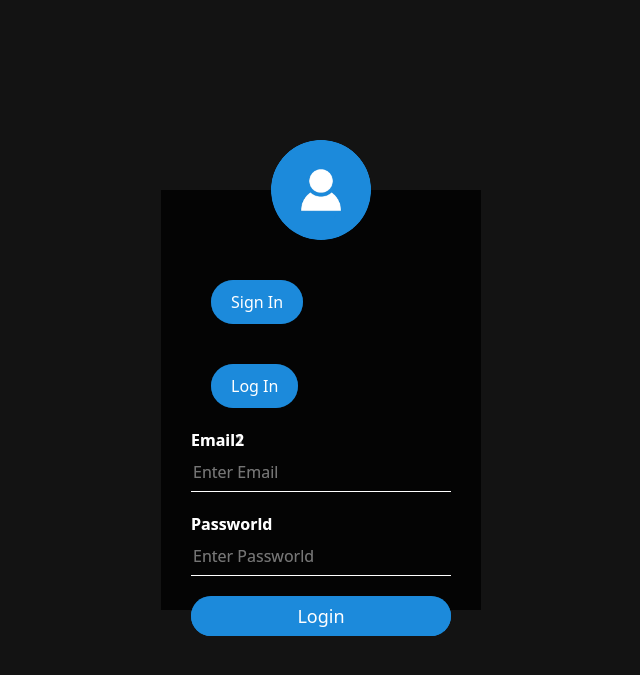
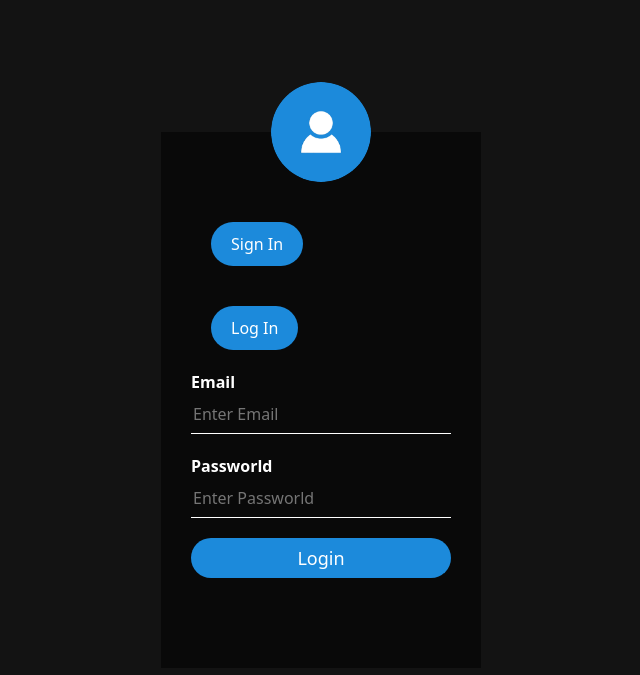
Before and after one commit to Dimcho28/js-financeapp-frontend, a PHP site: page / in a window 1280 px wide. Shown: the top 675 px of the page, without its empty margins (319-959 px from the left). Run offline with PHP 8.4, Linux system fonts and the light colour scheme.

Commit message:
fix login/register

```diff
--- a/index.html
+++ b/index.html
@@ -20,10 +20,10 @@
             <button class="heder-btn" type="button" onclick="login()">Log In</button>
         </div>
         <form>
-            <p>Email1</p>
+            <p>Email</p>
             <input type="text" name="Email" placeholder="Enter Email">
             <p>Passworld</p>
-            <input type="text" name="passworld" placeholder="Enter Passworld">
+            <input type="password" name="passworld" placeholder="Enter Passworld">
             <input type="submit" name="submit" value="Login">
         </form>
     </div>
@@ -33,12 +33,15 @@
             <button class="heder-btn" type="button" onclick="register()">Sign In</button>
             <button class="heder-btn" type="button" onclick="login()">Log In</button>
         </div>
-        <form id="register">
-            <p>Email2</p>
+        <form>
+            <p>Name</p>
+            <input type="text" name="Name" placeholder="Name">
+            <p>Email</p>
             <input type="text" name="Email" placeholder="Enter Email">
             <p>Passworld</p>
-            <input type="text" name="passworld" placeholder="Enter Passworld">
-            <input type="submit" name="submit" value="Login">
+            <input type="password" name="passworld" placeholder="Enter Passworld">
+            <input type="password" name="passworld" placeholder="Repeat Passworld">
+            <input type="submit" name="submit" value="Register">
         </form>
     </div>
 
@@ -49,10 +52,12 @@
     var z = document.getElementById("btn")
     function register () {
         document.getElementById("register").style.display = "block";
+        document.getElementById("login").style.display = "none";
     }
 
     function login () {
         document.getElementById("register").style.display = "none";
+        document.getElementById("login").style.display = "block";
     }
 </script>
 </body>
--- a/style.css
+++ b/style.css
@@ -19,7 +19,6 @@ body {
 
 .start-box {
     width: 320px;
-    height: 420px;
     background: rgba(0, 0, 0, 0.5);
     color: #fff;
     top: 50%;
@@ -58,7 +57,7 @@ button {
     margin-bottom: 20px;
 }
 
-.start-box input[type="text"], input[type="passworld"] {
+.start-box input {
     border: none;
     border-bottom: 1px solid #fff;
     background: transparent;
@@ -76,3 +75,7 @@ button {
     font-size: 18px;
     border-radius: 30px;
 }
+
+#register {
+    display: none;
+}
```
